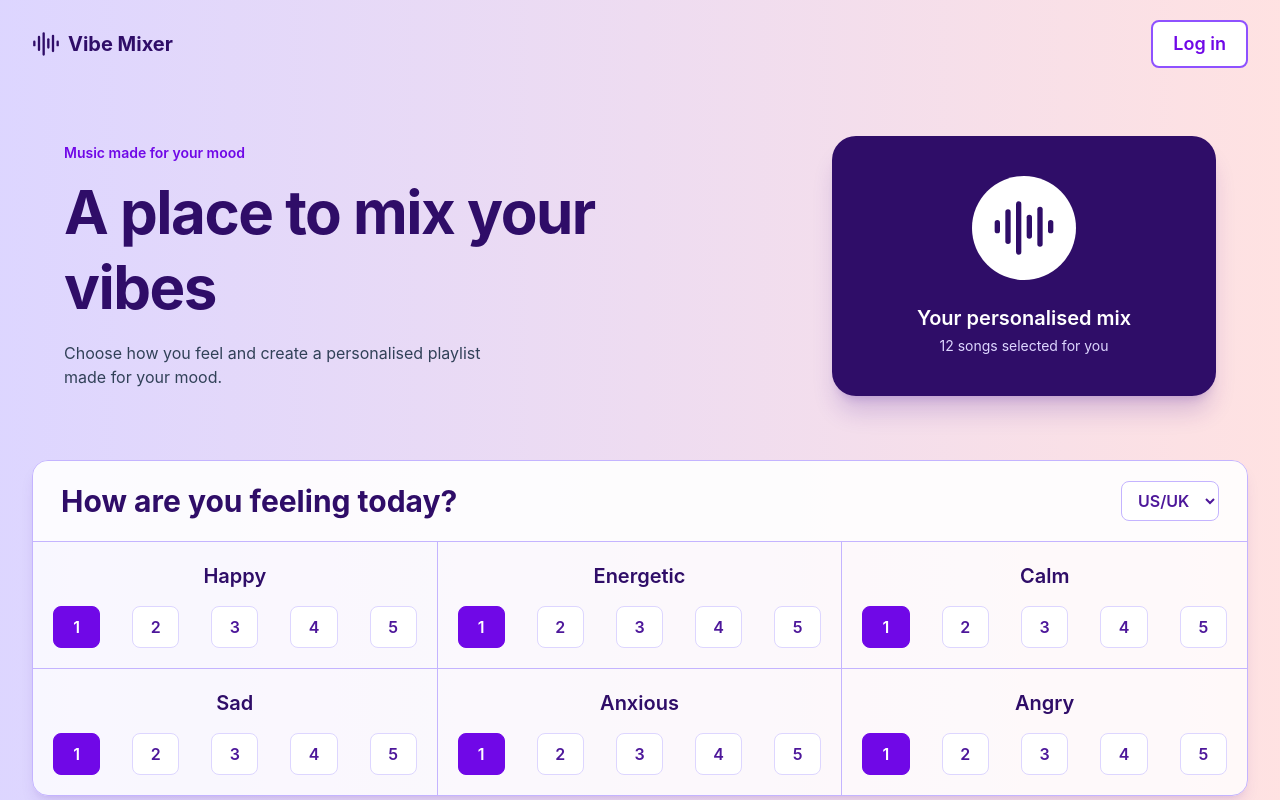
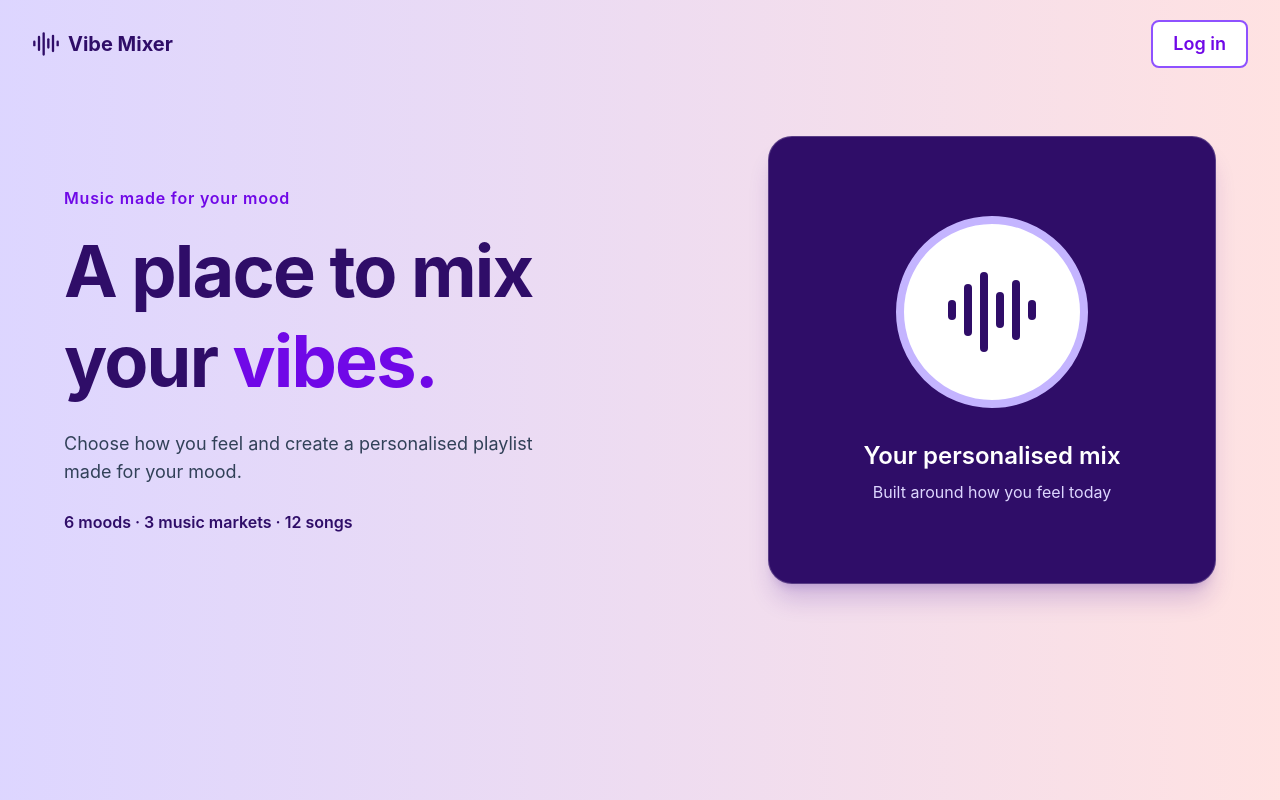
Before and after one commit to isaacnguyen10711-cpu/Vibe-Mixer, a React (Vite) app in the folder vm-frontend/: page / in a window 1280 px wide. Shown: the top 800 px of the page. Built offline with nearby package versions, Linux system fonts and the light colour scheme; no server answers.

Commit message:
Updated hero section styling so that it fits the whole screen height

```diff
--- a/vm-frontend/src/pages/HomePage.tsx
+++ b/vm-frontend/src/pages/HomePage.tsx
@@ -191,27 +191,31 @@ function HomePage() {
                 </div>
             </header>
 
-            <section className="mx-4 grid items-center gap-8 py-8 md:grid-cols-2 md:py-12 lg:mx-auto lg:max-w-6xl">
-                <div className="px-3 text-center md:px-0 md:text-left">
-                    <p className="mb-3 text-sm font-semibold text-violet-700">
+            <section className="mx-4 grid min-h-screen content-start items-center gap-12 pt-12 md:grid-cols-2 lg:mx-auto lg:max-w-6xl">
+                <div className="text-center md:text-left">
+                    <p className="mb-4 text-sm font-semibold tracking-wider text-violet-700 md:text-base">
                         Music made for your mood
                     </p>
-                    <h1 className="text-4xl font-bold leading-tight tracking-tight text-violet-950 md:text-5xl lg:text-6xl">
-                        A place to mix your vibes
+                    <h1 className="text-5xl font-bold leading-tight tracking-tight text-violet-950 md:text-6xl lg:text-7xl">
+                        A place to mix your <span className="text-violet-700">vibes.</span>
                     </h1>
 
-                    <p className="mx-auto mt-4 max-w-md text-sm leading-6 text-slate-700 md:mx-0 md:text-base">
+                    <p className="mx-auto mt-6 max-w-lg text-base leading-7 text-slate-700 md:mx-0 md:text-lg">
                         Choose how you feel and create a personalised playlist made for your mood.
+                    </p>
+
+                    <p className="mt-6 font-semibold text-violet-950">
+                        6 moods · 3 music markets · 12 songs
                     </p>
                 </div>
 
                 <div className="flex justify-center md:justify-end">
-                    <div className="flex w-full max-w-sm flex-col items-center rounded-3xl bg-violet-950 px-8 py-10 text-center text-white shadow-xl shadow-violet-900/20">
-                        <div className="rounded-full bg-white p-5 text-violet-950">
-                            <AudioLines className="h-16 w-16" />
+                    <div className="flex aspect-square w-full max-w-md flex-col items-center justify-center rounded-3xl border border-white/20 bg-violet-950 p-8 text-center text-white shadow-xl shadow-violet-900/20">
+                        <div className="flex h-40 w-40 items-center justify-center rounded-full border-8 border-violet-300 bg-white text-violet-950 md:h-48 md:w-48">
+                            <AudioLines className="h-20 w-20 md:h-24 md:w-24" />
                         </div>
-                        <p className="mt-6 text-xl font-semibold">Your personalised mix</p>
-                        <p className="mt-1 text-sm text-violet-200">12 songs selected for you</p>
+                        <p className="mt-8 text-2xl font-semibold">Your personalised mix</p>
+                        <p className="mt-2 text-sm text-violet-200 md:text-base">Built around how you feel today</p>
                     </div>
                 </div>
             </section>
```
